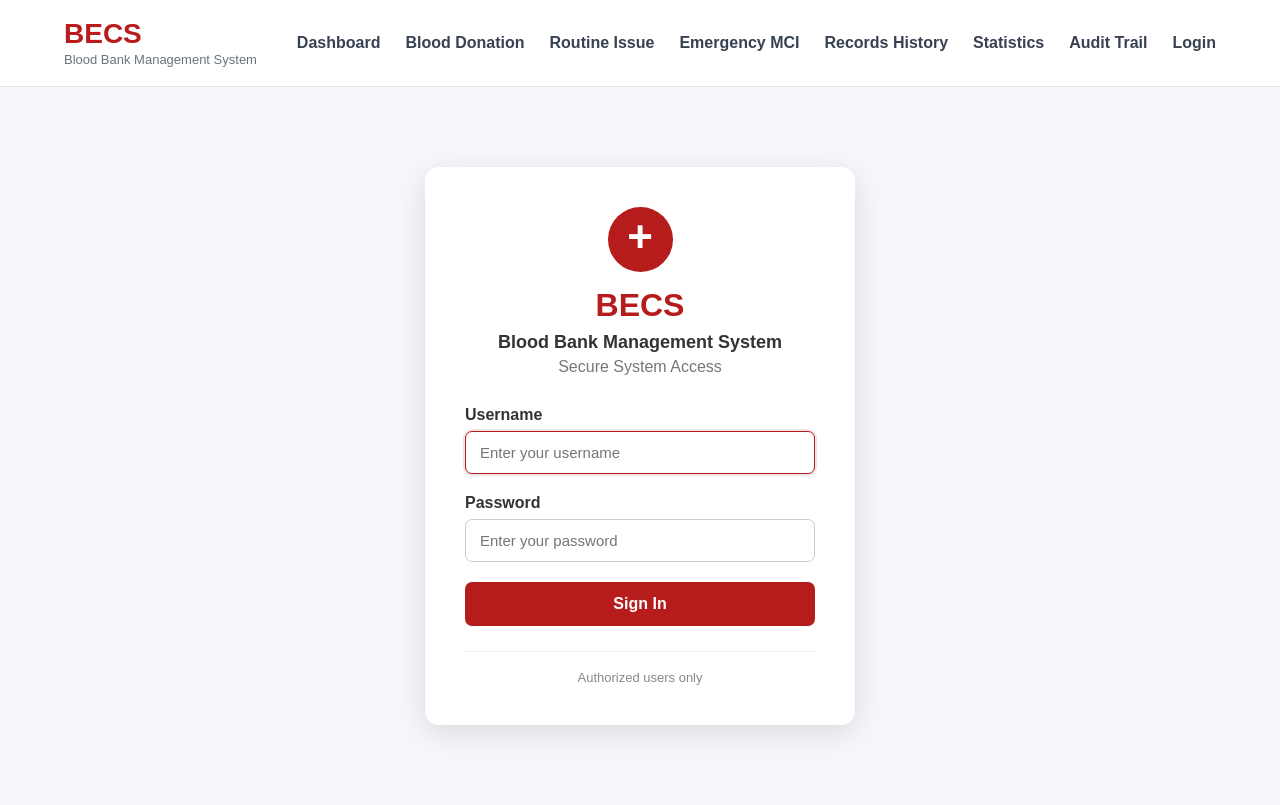
After one commit to SafaaOzil/BECS-Blood-Bank-System, a Flask app: page /login in a window 1280 px wide. The commit adds this page. Run offline with Flask 3, Linux system fonts and the light colour scheme.

Commit message:
Complete login interface and logout navigation

```diff
--- a/app.py
+++ b/app.py
@@ -2,7 +2,10 @@ from flask import (
     Flask,
     render_template,
     request,
-    Response
+    Response,
+    redirect,
+    url_for,
+    session
 )
 from src.blood_bank import BloodBank
 from src.models import (
@@ -10,14 +13,25 @@ from src.models import (
     AuditLogModel,
     BloodUnitModel,
     RoutineRequestModel,
-    EmergencyMCIModel
+    EmergencyMCIModel,
+    UserModel
 )
 from src.export_service import ExportService
 from src.audit_service import AuditService
 from src.blood_types import BLOOD_TYPES
+import os
+
+app = Flask(__name__)
 
 
-app = Flask(__name__)
+app.config["SECRET_KEY"] = os.environ.get(
+    "BECS_SECRET_KEY",
+    "becs-development-secret-key"
+)
+
+app.config["SESSION_COOKIE_HTTPONLY"] = True
+app.config["SESSION_COOKIE_SAMESITE"] = "Lax"
+
 
 
 # --------------------------------------------------
@@ -37,6 +51,51 @@ with app.app_context():
 
 # Create the blood bank service
 blood_bank = BloodBank()
+
+
+
+@app.route("/login", methods=["GET", "POST"])
+def login():
+    error = None
+
+    if request.method == "POST":
+        username = request.form.get("username", "").strip()
+        password = request.form.get("password", "")
+
+        user = UserModel.query.filter_by(
+            username=username
+        ).first()
+
+        if user is None:
+            error = "Invalid username or password."
+
+        elif not user.is_active:
+            error = "This account is disabled."
+
+        elif not user.check_password(password):
+            error = "Invalid username or password."
+
+        else:
+            session.clear()
+
+            session["user_id"] = user.id
+            session["username"] = user.username
+            session["role"] = user.role
+
+            return redirect(url_for("dashboard"))
+
+    return render_template(
+        "login.html",
+        error=error
+    )
+
+
+
+
+@app.route("/logout")
+def logout():
+    session.clear()
+    return redirect(url_for("login"))
 
 
 # --------------------------------------------------
--- a/static/css/style.css
+++ b/static/css/style.css
@@ -798,3 +798,150 @@ body {
     border: 1px solid #aaa;
     border-radius: 6px;
 }
+
+
+
+
+
+/* =========================
+   Login Page
+   ========================= */
+
+.login-page {
+    min-height: 75vh;
+    display: flex;
+    justify-content: center;
+    align-items: center;
+    padding: 40px 20px;
+}
+
+.login-card {
+    width: 100%;
+    max-width: 430px;
+    background: white;
+    border-radius: 14px;
+    padding: 40px;
+    box-shadow: 0 8px 30px rgba(0, 0, 0, 0.12);
+    text-align: center;
+}
+
+.login-icon {
+    width: 65px;
+    height: 65px;
+    margin: 0 auto 15px;
+    border-radius: 50%;
+    background: #b71c1c;
+    color: white;
+    font-size: 44px;
+    line-height: 60px;
+    font-weight: bold;
+}
+
+.login-card h1 {
+    margin: 0;
+    color: #b71c1c;
+    font-size: 32px;
+}
+
+.login-card h2 {
+    margin: 8px 0 5px;
+    font-size: 18px;
+    color: #333;
+}
+
+.login-subtitle {
+    margin-bottom: 30px;
+    color: #777;
+}
+
+.login-form {
+    text-align: left;
+}
+
+.login-form .form-group {
+    margin-bottom: 20px;
+}
+
+.login-form label {
+    display: block;
+    margin-bottom: 7px;
+    font-weight: 600;
+    color: #333;
+}
+
+.login-form input {
+    width: 100%;
+    box-sizing: border-box;
+    padding: 12px 14px;
+    border: 1px solid #ccc;
+    border-radius: 7px;
+    font-size: 15px;
+}
+
+.login-form input:focus {
+    outline: none;
+    border-color: #b71c1c;
+    box-shadow: 0 0 0 2px rgba(183, 28, 28, 0.12);
+}
+
+.login-button {
+    width: 100%;
+    padding: 13px;
+    border: none;
+    border-radius: 7px;
+    background: #b71c1c;
+    color: white;
+    font-size: 16px;
+    font-weight: 600;
+    cursor: pointer;
+}
+
+.login-button:hover {
+    background: #8e1616;
+}
+
+.login-error {
+    background: #fdeaea;
+    border: 1px solid #e7aaaa;
+    color: #a31616;
+    padding: 10px;
+    border-radius: 6px;
+    margin: 20px 0;
+}
+
+.login-footer {
+    margin-top: 25px;
+    padding-top: 18px;
+    border-top: 1px solid #eee;
+    color: #888;
+    font-size: 13px;
+}
+
+
+
+
+
+
+
+/* =========================
+   Logged-in User
+   ========================= */
+
+.nav-user {
+    margin-left: auto;
+    padding: 8px 12px;
+    font-size: 14px;
+    font-weight: 600;
+}
+
+.logout-link {
+    background: #b71c1c;
+    color: white !important;
+    padding: 8px 14px;
+    border-radius: 6px;
+    text-decoration: none;
+}
+
+.logout-link:hover {
+    background: #8e1616;
+}
--- a/templates/base.html
+++ b/templates/base.html
@@ -30,6 +30,26 @@
                 <a href="/records-history">Records History</a>
                 <a href="/statistics">Statistics</a>
                 <a href="/audit-trail">Audit Trail</a>
+
+                {% if session.get("user_id") %}
+
+    <span class="nav-user">
+        {{ session.get("username") }}
+        ({{ session.get("role") }})
+    </span>
+
+    <a href="{{ url_for('logout') }}" class="logout-link">
+        Logout
+    </a>
+
+{% else %}
+
+    <a href="{{ url_for('login') }}">
+        Login
+    </a>
+
+{% endif %}
+
             </nav>
 
         </div>
--- /dev/null
+++ b/templates/login.html
@@ -0,0 +1,70 @@
+{% extends "base.html" %}
+
+{% block content %}
+
+<div class="login-page">
+
+    <div class="login-card">
+
+        <div class="login-icon">
+            +
+        </div>
+
+        <h1>BECS</h1>
+
+        <h2>Blood Bank Management System</h2>
+
+        <p class="login-subtitle">
+            Secure System Access
+        </p>
+
+        {% if error %}
+            <div class="login-error">
+                {{ error }}
+            </div>
+        {% endif %}
+
+        <form method="POST" class="login-form">
+
+            <div class="form-group">
+                <label for="username">Username</label>
+
+                <input
+                    type="text"
+                    id="username"
+                    name="username"
+                    placeholder="Enter your username"
+                    autocomplete="username"
+                    required
+                    autofocus
+                >
+            </div>
+
+            <div class="form-group">
+                <label for="password">Password</label>
+
+                <input
+                    type="password"
+                    id="password"
+                    name="password"
+                    placeholder="Enter your password"
+                    autocomplete="current-password"
+                    required
+                >
+            </div>
+
+            <button type="submit" class="login-button">
+                Sign In
+            </button>
+
+        </form>
+
+        <div class="login-footer">
+            Authorized users only
+        </div>
+
+    </div>
+
+</div>
+
+{% endblock %}
```
